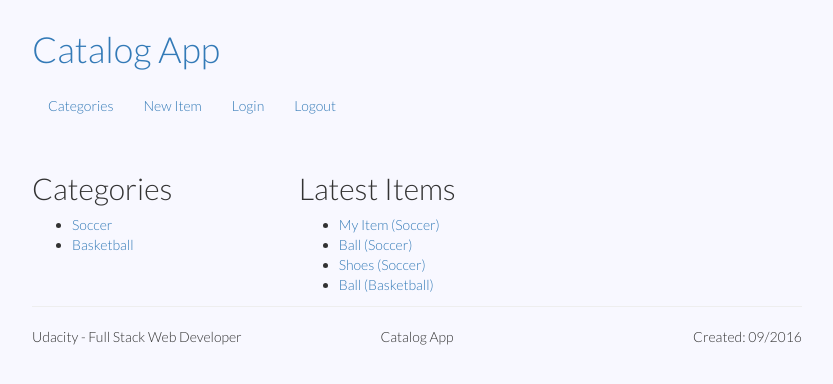
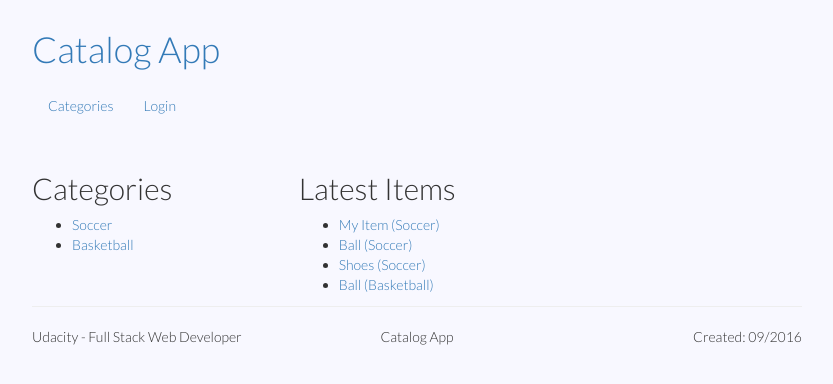
Before and after one commit to KonradSchieban/CatalogApp, a Flask app: page / in a window 1280 px wide. Shown: the top 384 px of the page, without its empty margins (223-1056 px from the left). Run offline with Flask 2, Linux system fonts and the light colour scheme; the visitor is signed in with stand-in values (Sample User, id 1); data comes from the database, SQL or seed files in the repository; some libraries are stand-ins or nearby versions.

Commit message:
Login/Logout buttons only visible if logged out/logged in

```diff
--- a/templates/base.html
+++ b/templates/base.html
@@ -15,7 +15,7 @@
 <body>
     <div class="container">
         <header class="row">
-            <div class="col-md-12">
+            <div class="col-md-12 col-sm-12">
                 <a href="/"><h1>Catalog App</h1></a>
             </div>
         </header>
@@ -25,15 +25,18 @@
                 <li class="nav-item active">
                     <a class="nav-link" href="/">Categories</span></a>
                 </li>
+                {% if is_logged_in %}
                 <li class="nav-item">
                     <a class="nav-link" href="{{ url_for('add_item_page') }}">New Item</a>
                 </li>
                 <li class="nav-item">
+                    <a class="nav-link" href="/gdisconnect">Logout</a>
+                </li>
+                {% else %}
+                <li class="nav-item">
                     <a class="nav-link" href="/login">Login</a>
                 </li>
-                <li class="nav-item">
-                    <a class="nav-link" href="/gdisconnect">Logout</a>
-                </li>
+                {% endif %}
             </ul>
         </nav>
 
@@ -41,7 +44,7 @@
         {% endblock %}
 
         <div class="row">
-            <div class="col-md-12">
+            <div class="col-md-12 col-sm-12">
                 <div class="flash">
                     {% with messages = get_flashed_messages() %}
                     {% if messages %}
```
